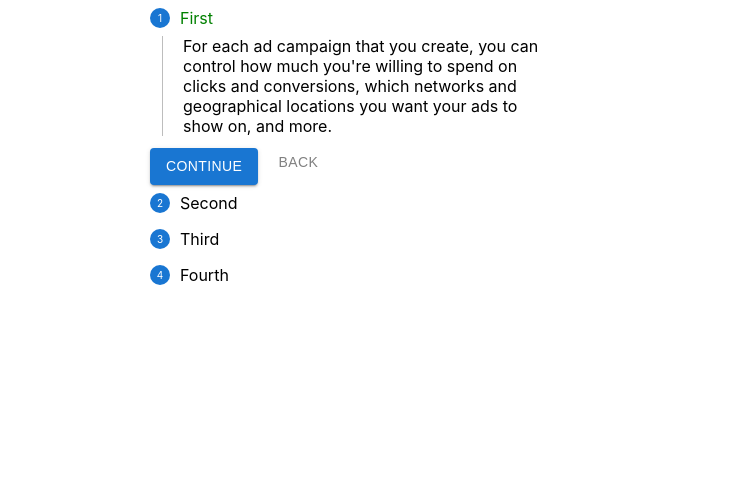
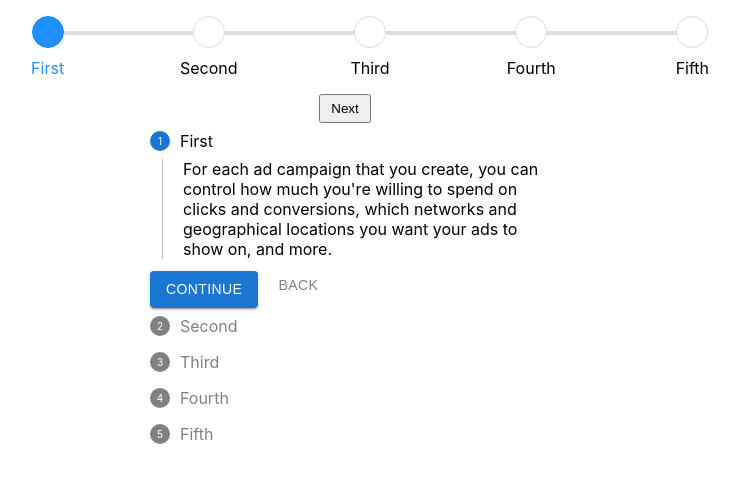
Before and after one commit to manipriyan77/typescript-stepper, a React (Create React App) app: page / in a window 1280 px wide. Shown: the top 482 px of the page, without its empty margins (290-1029 px from the left). Built offline with nearby package versions, Linux system fonts and the light colour scheme.

Commit message:
cleared all the warnings and bugs

```diff
--- a/src/App.tsx
+++ b/src/App.tsx
@@ -1,12 +1,12 @@
 // import "./App.css";
 
-import Stepper from "./Components/Stepper";
+import Stepper from "./Components/HorizontalStepper/Stepper";
 import VerticalStepper from "./Components/VerticalStepper/VerticalStepper";
 
 function App() {
   return (
     <div className="App">
-      {/* <Stepper /> */}
+      <Stepper />
       <VerticalStepper />
     </div>
   );
--- a/src/Style/Stepper.style.tsx
+++ b/src/Components/HorizontalStepper/Stepper.style.tsx
@@ -14,6 +14,8 @@ export const ButtonWrapper = styled.div`
   display: flex;
   justify-content: space-between;
   margin: auto;
+  width: 10%;
+  justify-content: center;
 `;
 
 export const ListWrapper = styled.ul`
--- a/src/Components/Stepper.tsx
+++ b/src/Components/HorizontalStepper/Stepper.tsx
@@ -1,5 +1,5 @@
 import { useState } from "react";
-import { Button, ButtonWrapper, List, ListWrapper } from "../Style/Stepper.style";
+import { Button, ButtonWrapper, List, ListWrapper } from "./Stepper.style";
 
 const Stepper = () => {
   const [stepperCount, setStepperCount] = useState<number>(1);
--- a/src/Components/VerticalStepper/VerticalStepper.style.tsx
+++ b/src/Components/VerticalStepper/VerticalStepper.style.tsx
@@ -104,7 +104,7 @@ export const StepperHeadingWrapper = styled.div`
   padding: 8px 0;
 `;
 
-export const CircleNumber = styled.circle`
+export const CircleNumber = styled.span`
   width: 20px;
   height: 20px;
   background-color: #1976d2;
--- a/src/Components/VerticalStepper/VerticalStepper.tsx
+++ b/src/Components/VerticalStepper/VerticalStepper.tsx
@@ -20,13 +20,14 @@ const VerticalStepper = () => {
     "An ad group contains one or more ads which target a shared set of keywords.    ",
     "Try out different ad text to see what brings in the most customers, and learn how to enhance your ads using features like ad extensions. If you run into any problems with your ads, find out how to tell if they're running and how to resolve approval issues.    ",
     "Try out different ad text to see what brings in the most customers, and learn how to enhanur ads, find out how to tell if they're running and how to resolve approval issues.    ",
+    "Try out different ad text to see what brings in the most customers, and learn how to enhanur ads, find out how to tell if they're running and how to resolve approval issues.    ",
   ];
 
   return (
     <VerticalStepperWrapper>
       {textArrays.map((txt, i) => {
         return (
-          <>
+          <div key={i}>
             <StepperHeadingWrapper
               className={`${stepperCount === i + 1 && "active"}
               ${i + 1 > stepperCount && "disable"} `}
@@ -49,7 +50,7 @@ const VerticalStepper = () => {
                 )}
               </ButtonWrapper>
             )}
-          </>
+          </div>
         );
       })}
 
--- a/src/index.css
+++ b/src/index.css
@@ -99,10 +99,14 @@ ul li.complete:before {
 }
 
 .active {
-  color: green;
+  color: black;
 }
 
-.disable button {
+.disable span {
   color: grey !important;
-  background-color: grey !important;
 }
+
+.disable span:first-child {
+  background-color: gray;
+  color: white !important;
+}
```
